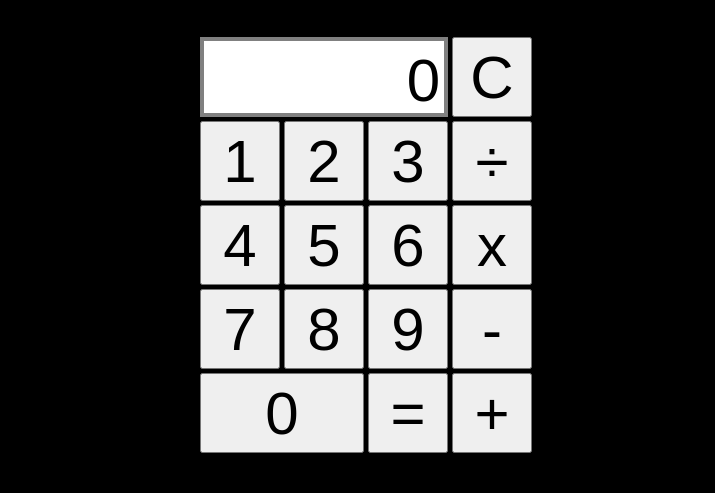
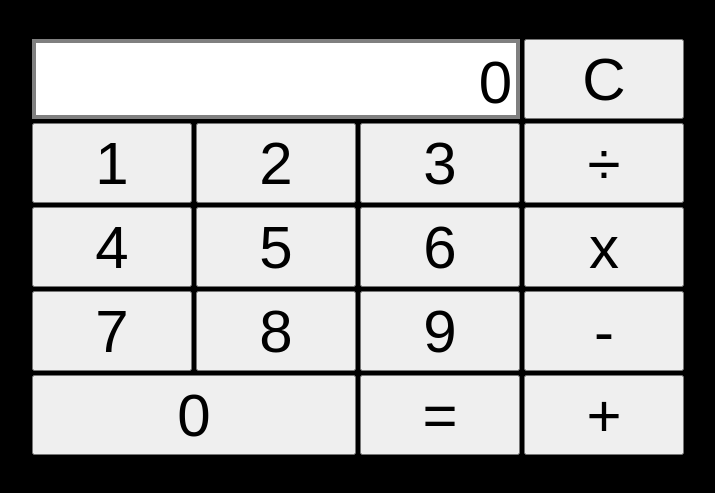
Before and after one commit to sagelyon/calculator, a plain HTML site: page index.html in a window 1280 px wide. Shown: the part 111-604 px from the top of the page, without its empty margins (270-985 px from the left). Drawn offline with Linux system fonts and the light colour scheme.

Commit message:
Made calculator two times wider.

```diff
--- a/styles.css
+++ b/styles.css
@@ -9,12 +9,12 @@ h1{
   font-size: 60px;
 }
 button{
-  width: 80px;
+  width: 160px;
   height: 80px;
   font-size: 60px;
   cursor: pointer;
   float: left;
-  margin: 0px 4px 4px 0px;
+  margin: 2px 2px 2px 2px;
 }
 button:hover{
   background-color: grey;
@@ -23,16 +23,16 @@ button:focus{
   outline: 0;
 }
 #calculator{
-  width: 340px;
+  width: 680px;
   margin: auto;
 }
 #zero{
-  width: 164px;
+  width: 324px;
 }
 #answerBox{
   background-color: white;
   color: black;
-  width: 236px;
+  width: 476px;
   height: 57px;
   border: 4px solid grey;
   font-size: 60px;
@@ -40,5 +40,5 @@ button:focus{
   line-height: 50px;
   text-align: right;
   padding: 15px 4px 0px 0px;
-  margin: 0px 4px 0px 0px;
+  margin: 2px 2px 2px 2px;
 }
```
